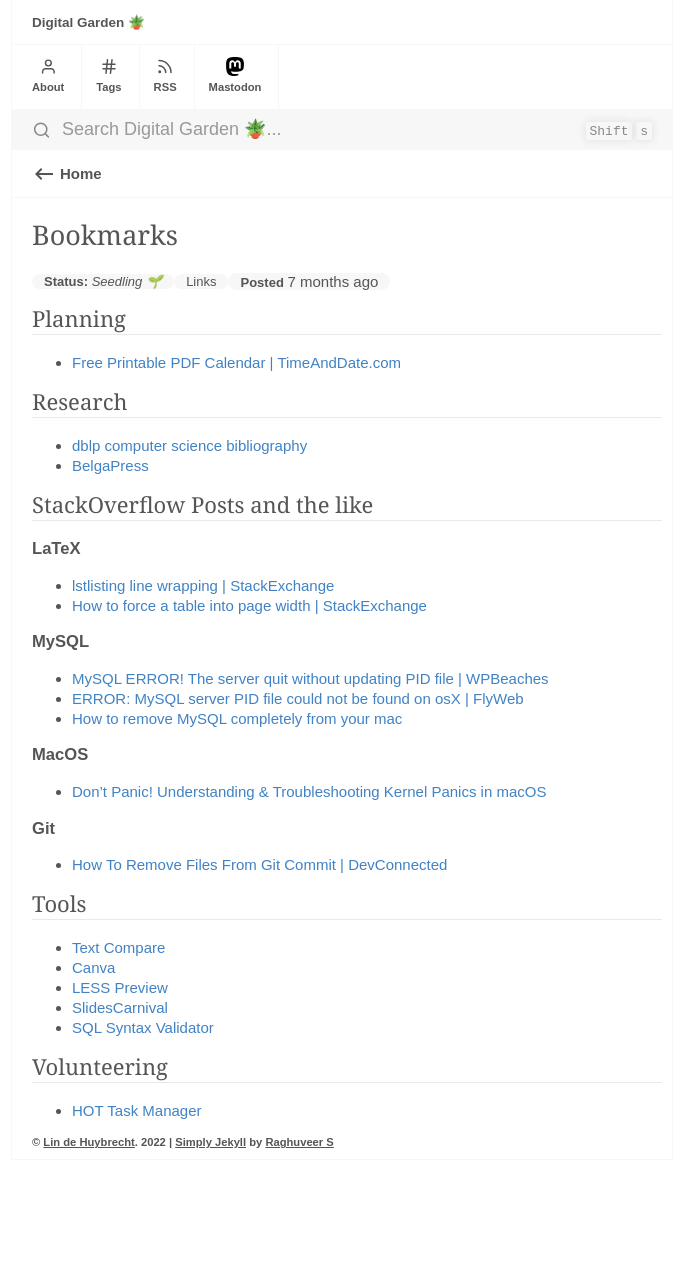
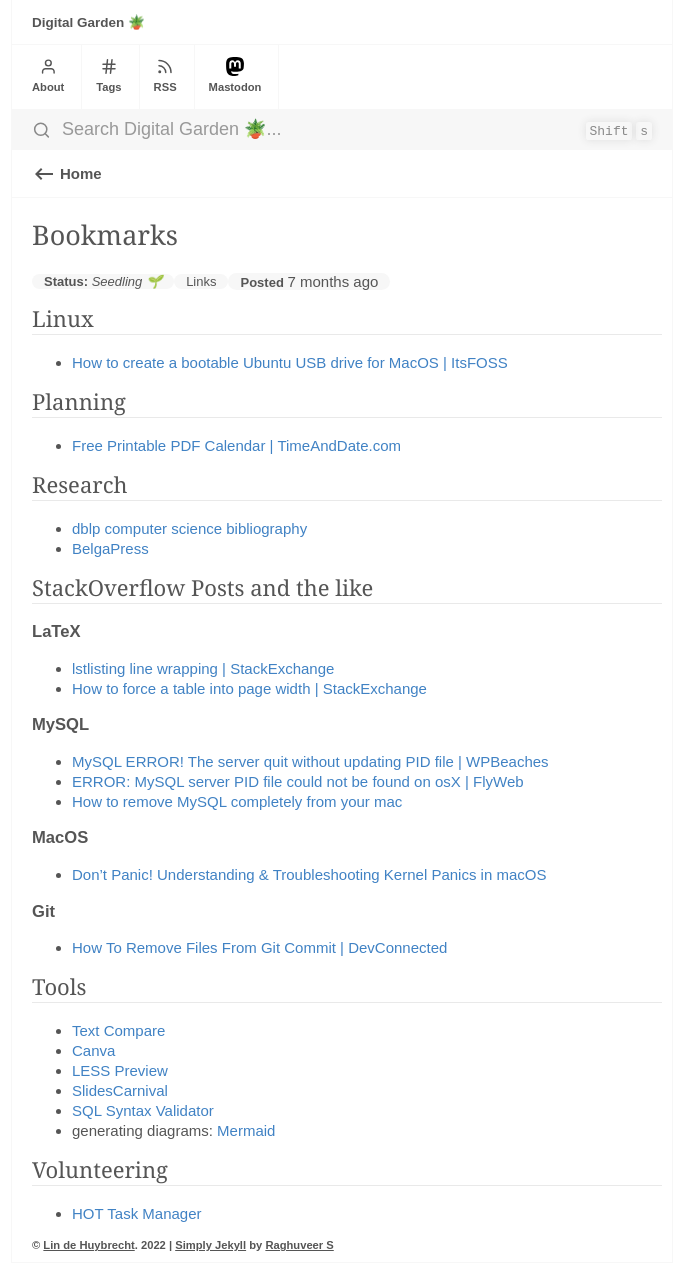
Before and after one commit to LndH/digital-garden, a Jekyll site: the page built from _posts/2022-12-23-bookmarks.md, in a window 1280 px wide. Shown: the whole page, without its empty margins (298-991 px from the left). Built offline with Jekyll 4.4.1, drawn with Linux system fonts in a browser that asks for light colours; before the commit the page ends 1160 px from its top, so only the background shows below that.

Commit message:
added links

```diff
--- a/_posts/2022-12-23-bookmarks.md
+++ b/_posts/2022-12-23-bookmarks.md
@@ -3,6 +3,9 @@
 tags: Links
 status: Seedling
 ---
+## Linux
+- [How to create a bootable Ubuntu USB drive for MacOS \| ItsFOSS](https://itsfoss.com/create-bootable-ubuntu-usb-drive-mac-os/)
+
 ## Planning
 - [Free Printable PDF Calendar \| TimeAndDate.com](https://www.timeanddate.com/calendar/create.html)
 
@@ -33,6 +36,7 @@
 - [LESS Preview](http://lesscss.org/less-preview/)
 - [SlidesCarnival](https://www.slidescarnival.com/)
 - [SQL Syntax Validator](https://www.eversql.com/sql-syntax-check-validator/)
+- generating diagrams: [Mermaid](https://mermaid.js.org/intro/)
 
 ## Volunteering
 - [HOT Task Manager](https://tasks.hotosm.org/)
```
Also changed, not shown: _posts/2023-04-23-Obsidian.md (+1 -0 lines).
